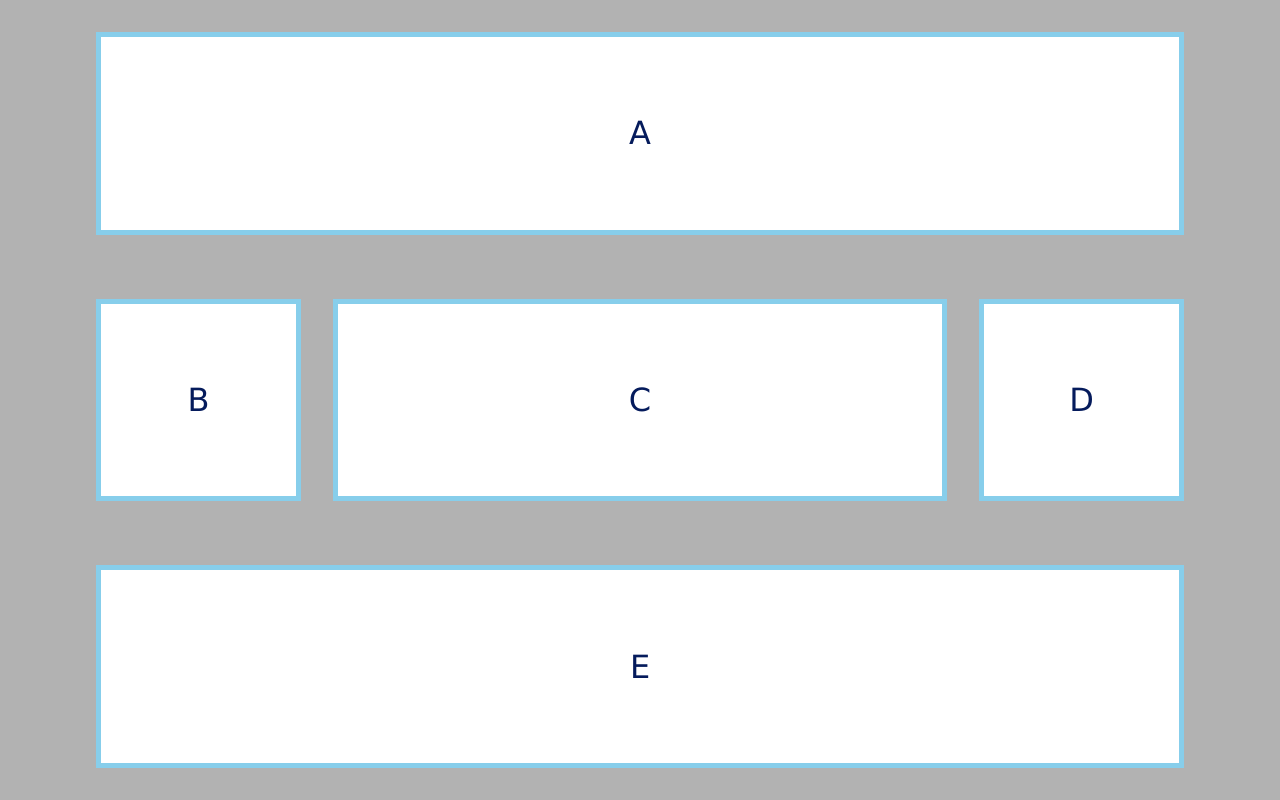
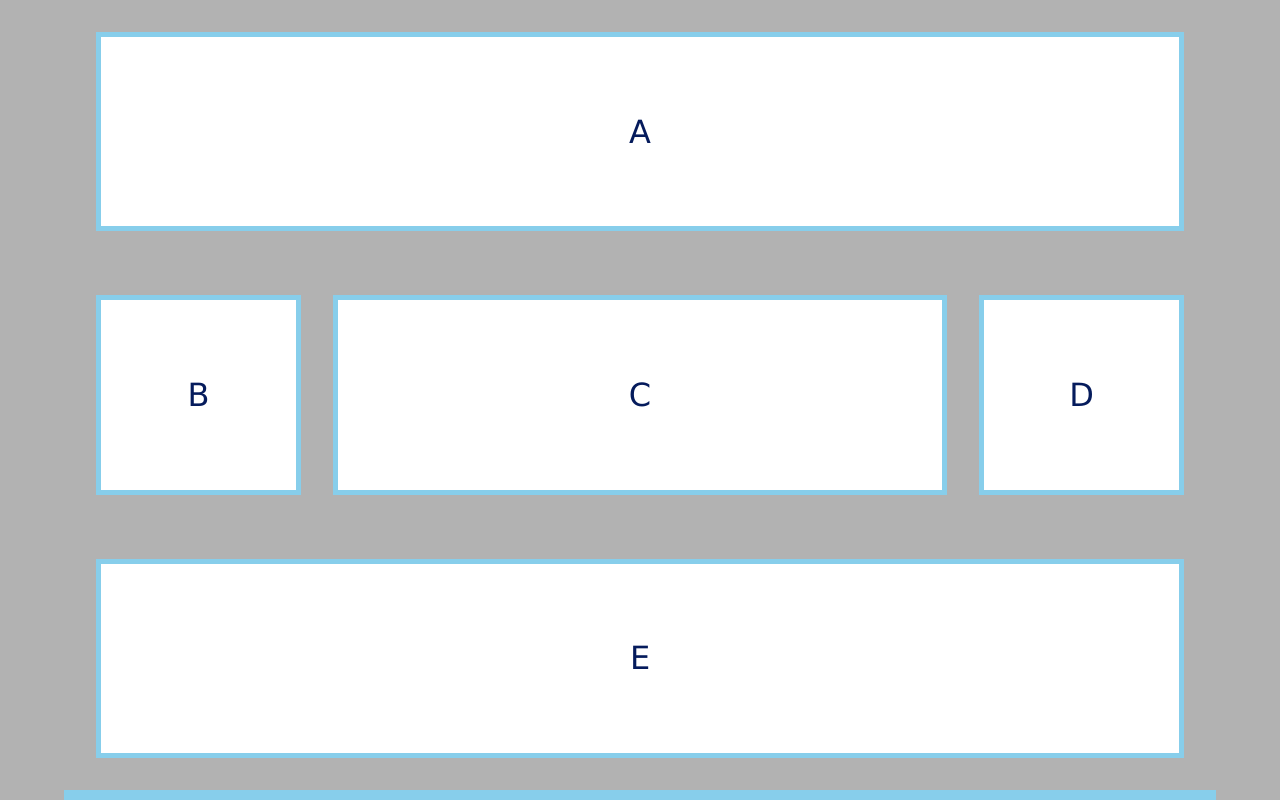
Before and after one commit to that-loui/holy-grail, a plain HTML site: page index.html in a window 1280 px wide. Drawn offline with Linux system fonts and the light colour scheme.

Commit message:
added a new box

```diff
--- a/index.html
+++ b/index.html
@@ -27,7 +27,7 @@
         </div>
 
         <div>
-
+            <div class="box-6"></div>
         </div>
 
 
```
